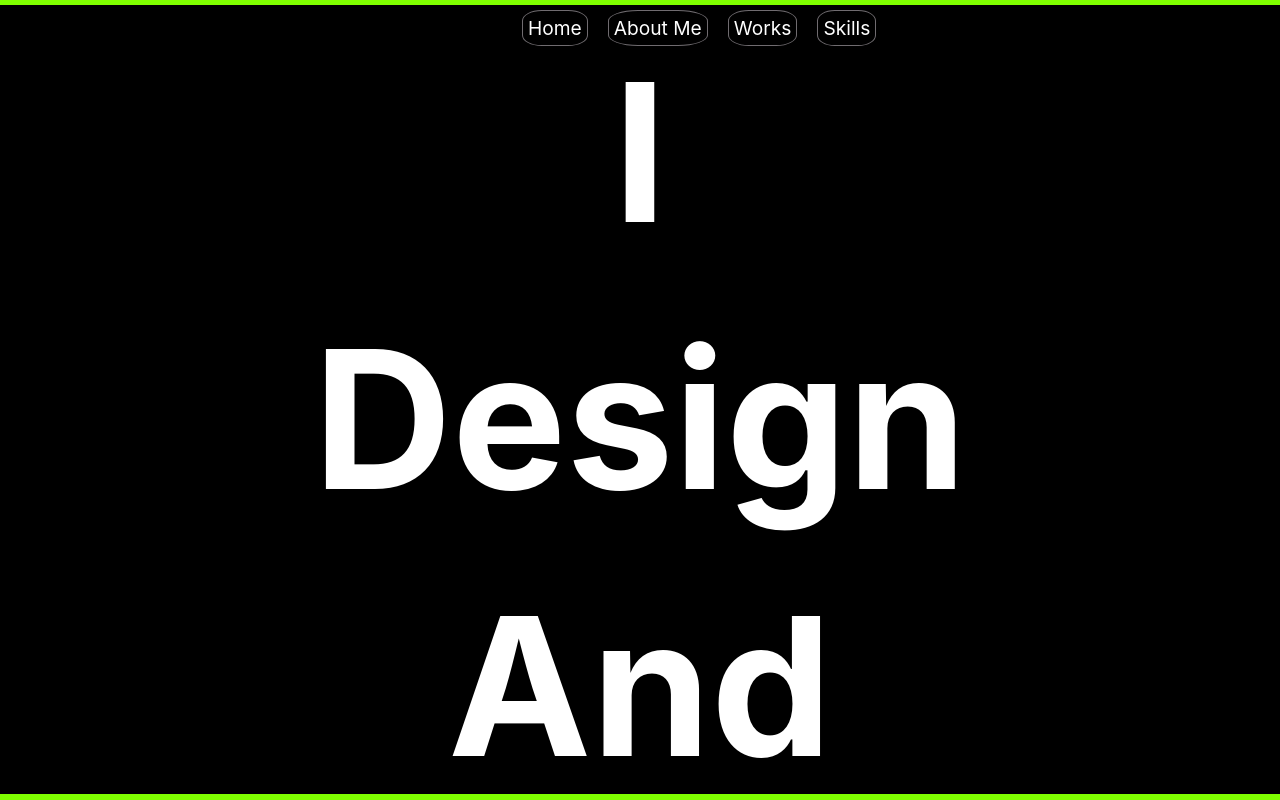
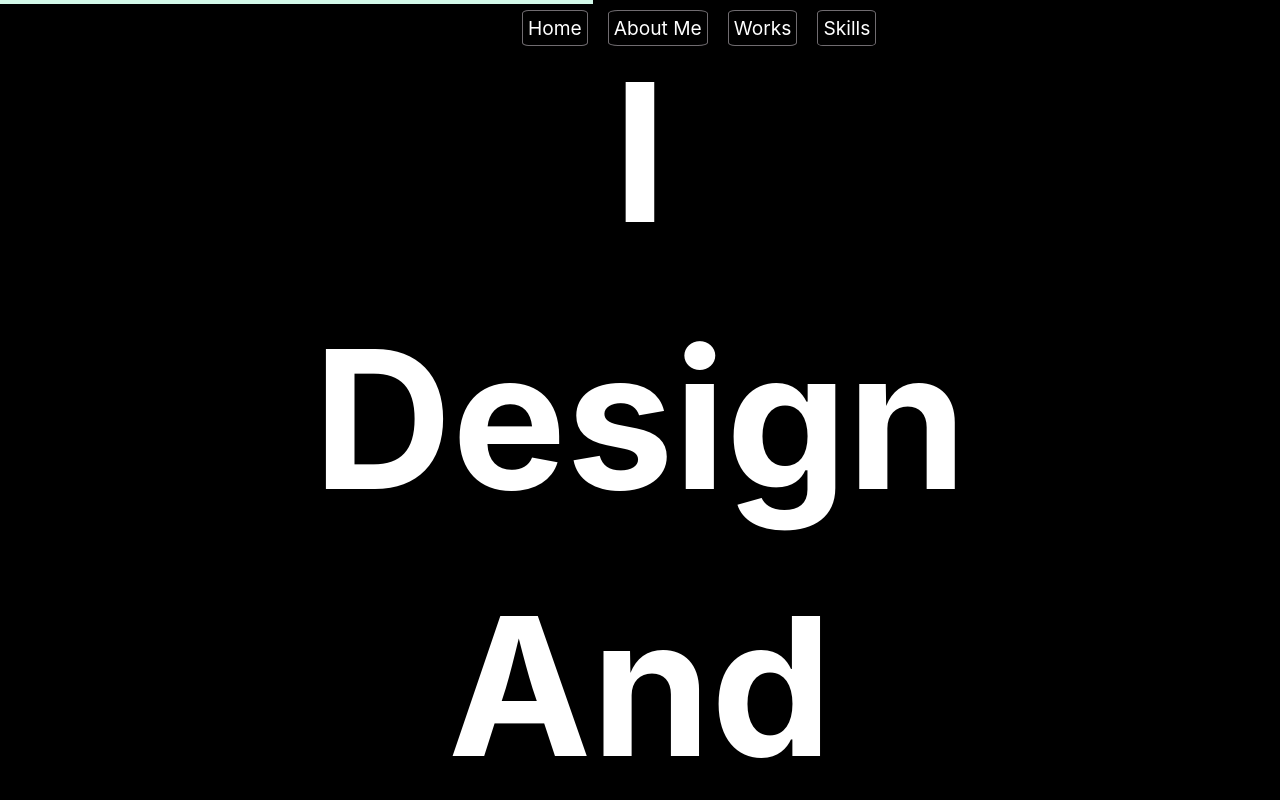
Before and after one commit to adarsh-gupta101/Portfolio101, a React (Create React App) app: page /about in a window 1280 px wide. Shown: the top 800 px of the page. Built offline with nearby package versions, Linux system fonts and the light colour scheme.

Commit message:
few updates

```diff
--- a/src/App.css
+++ b/src/App.css
@@ -4,4 +4,6 @@ app {
   padding: 0;
   height: 100vh;
   background-color: black;
+  width: 99vw;
+  height: 99vh;
 }
--- a/src/App.js
+++ b/src/App.js
@@ -22,17 +22,17 @@ function App() {
           {/* A <Switch> looks through its children <Route>s and
             renders the first one that matches the current URL. */}
           <Switch>
-            <Route path="/about" component={About}>
+            <Route path="/about">
               <About />
             </Route>
-            <Route path="/works" component={withRouter(Work)}>
+            <Route path="/work">
               <Work />
             </Route>
 
-            <Route path="/" exact component={Banner}>
+            <Route path="*" exact>
               <Banner />
             </Route>
-            <Route path="/skills" component={Skills}>
+            <Route path="/skills">
               <Skills />
             </Route>
           </Switch>
--- a/src/components/About.js
+++ b/src/components/About.js
@@ -1,7 +1,18 @@
-import React from "react";
+import React, { useEffect, useState } from "react";
 import "./about.css";
 import Adarsh from "./adarsh2.png";
+
+const scroll = () => {
+  window.addEventListener("scroll", () => {
+    if (window.scrollY) {
+      return true;
+    }
+  });
+};
 const About = () => {
+  const [show, handleShow] = useState(false);
+  const [wid, setwidth] = useState(10);
+
   return (
     <div className="about">
       {" "}
--- a/src/components/Header.js
+++ b/src/components/Header.js
@@ -1,6 +1,6 @@
 import React from "react";
 import "./header.css";
-import { Link, BrowserRouter as Router } from "react-router-dom";
+import { Link, BrowserRouter as Router, Redirect } from "react-router-dom";
 const Header = () => {
   return (
     <div className="header">
@@ -11,7 +11,7 @@ const Header = () => {
         <a href="/about">About Me</a>
       </li>
       <li>
-        <a href="/works">Works</a>
+        <a href="/work">Works</a>
       </li>
 
       <li>
--- a/src/components/Skills.js
+++ b/src/components/Skills.js
@@ -2,6 +2,15 @@ import React from "react";
 import "./skills.css";
 import TinderCard from "react-tinder-card";
 const db = [
+  {
+    src:
+      "https://images.unsplash.com/photo-1585076641399-5c06d1b3365f?ixid=MXwxMjA3fDB8MHxwaG90by1wYWdlfHx8fGVufDB8fHw%3D&ixlib=rb-1.2.1&auto=format&fit=crop&w=1500&q=80",
+  },
+  {
+    src:
+      "https://img.flaticon.com/icons/png/512/174/174854.png?size=1200x630f&pad=10,10,10,10&ext=png&bg=FFFFFFFF",
+  },
+  { src: "https://pixelmechanics.com.sg/wp-content/uploads/2019/04/css.jpg" },
   {
     src:
       "https://www.freecodecamp.org/news/content/images/2020/02/Ekran-Resmi-2019-11-18-18.08.13.png",
--- a/src/components/Work.css
+++ b/src/components/Work.css
@@ -1,7 +1,7 @@
 .work {
   width: 100%;
   height: 100%;
-  background: #295346;
+  background: url("https://images.unsplash.com/photo-1547574597-1b4545fd36d0?ixlib=rb-1.2.1&ixid=MXwxMjA3fDB8MHxwaG90by1wYWdlfHx8fGVufDB8fHw%3D&auto=format&fit=crop&w=332&q=80");
 
   margin-top: -55px;
 }
@@ -9,6 +9,8 @@ iframe {
   margin-top: 125px;
   margin-left: 15px;
   overflow: hidden;
+}
+iframe:hover {
 }
 .iframe::-webkit-scrollbar {
   display: none;
--- a/src/components/Work.js
+++ b/src/components/Work.js
@@ -22,21 +22,19 @@ const Work = () => {
         width="90%"
         height="550px"
         scrolling="yes"
-        frameborder="0"
+        frameborder="10px"
         marginwidth="0"
         marginheight="0"
       />
-<iframe src="https://6059548f3f0f1a245e25fb98--adarshairbnbclonemern.netlify.app/"
-     width="90%"
+      <iframe
+        src="https://6059548f3f0f1a245e25fb98--adarshairbnbclonemern.netlify.app/"
+        width="90%"
         height="550px"
         scrolling="yes"
-        frameborder="0"
-        marginwidth="0"
-        marginheight="0" />
+      />
 
       <img className="img" src={project} width="40%" height="auto" />
       <img className="img" src={project2} width="40%" height="auto" />
-
     </div>
   );
 };
--- a/src/components/about.css
+++ b/src/components/about.css
@@ -88,11 +88,33 @@
   }
 }
 .about__top {
-  height: 5px;
+  height: 4px;
   width: 100%;
   position: fixed;
   top: 0;
   background-color: chartreuse;
+  animation-name: scrooling;
+  animation-duration: 15s;
+  animation-iteration-count: infinite;
+}
+@keyframes scrooling {
+  0% {
+    width: 10%;
+    background: #027524;
+  }
+  25% {
+    width: 20%;
+    background: #00ff4c;
+  }
+
+  50% {
+    width: 50%;
+    background-color: aliceblue;
+  }
+  100% {
+    width: 100%;
+    background-color: blue;
+  }
 }
 .about__left {
   height: 100vh;
@@ -104,24 +126,25 @@
 .about__bottom {
   height: 6px;
   width: 100%;
+  display: none;
   position: fixed;
   bottom: 0;
   background-color: chartreuse;
 }
 /* width */
 ::-webkit-scrollbar {
-  width: 12px;
+  width: 10px;
 }
 
 /* Track */
 ::-webkit-scrollbar-track {
-  box-shadow: inset 0 0 5px grey;
+  box-shadow: inset 0 0 5px rgb(192, 176, 176);
   border-radius: 8px;
 }
 
 /* Handle */
 ::-webkit-scrollbar-thumb {
-  background: chartreuse;
+  background: rgb(162, 0, 255);
   border-radius: 6px;
 }
 
--- a/src/components/header.css
+++ b/src/components/header.css
@@ -8,7 +8,7 @@ li > a {
   text-decoration: none;
   color: rgb(255, 255, 255);
   border: 1px solid rgb(112, 108, 112);
-  border-radius: 30%;
+  border-radius: 10%;
   font-size: larger;
   z-index: 1;
 }
--- a/src/components/skills.css
+++ b/src/components/skills.css
@@ -46,7 +46,7 @@ div > .tinder > img {
 }
 @media only screen and (max-width: 600px) {
   .skills {
-    top: 50vh;
+    top: 45vh;
     left: 46vw;
   }
   div > .tinder > img {
```
